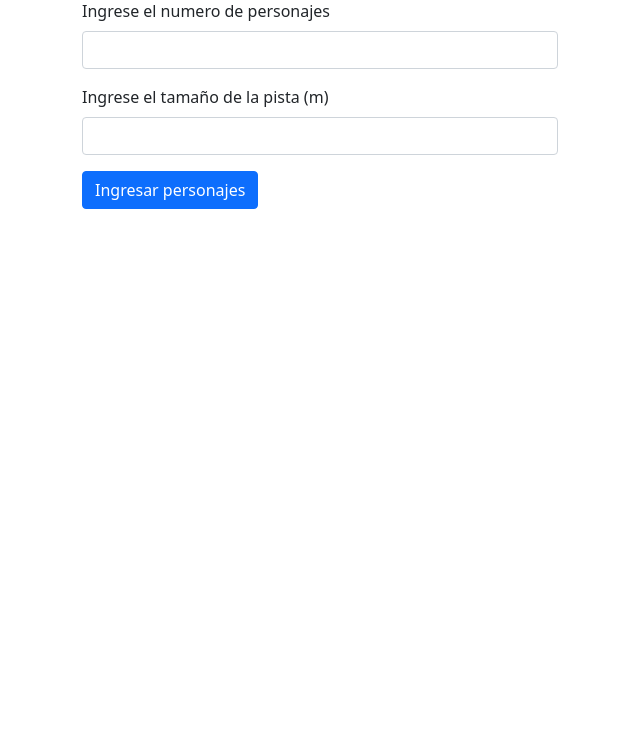
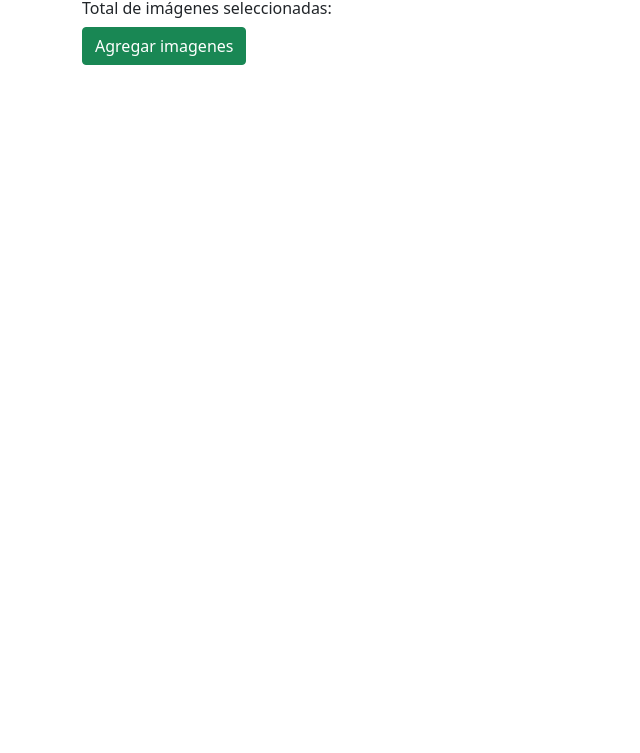
Before and after one commit to xTarantino28/lab10_20200334_20171198_gtics, a website: page index.html in a window 1280 px wide. Shown: the part 47-800 px from the top of the page, without its empty margins (0-640 px from the left). Drawn offline with nearby package versions, Linux system fonts and the light colour scheme.

Commit message:
index del juego

```diff
--- a/index.html
+++ b/index.html
@@ -72,29 +72,17 @@
 
         <main>
             <div class="container">
-                <h2> Juego de personajes movedizos </h2>
+                <h2> El juego de la memoria </h2>
+                <h6 > Total de imágenes seleccionadas: </h6>
+                <div class="" style="width: 600px">
+                    <input type="file" id="subirPersonaje" aria-label="Agregar imágenes" name="file" style="display: none;" required>
+                    <button style="width: auto" class='btn btn-success'>
+                        <label for="subirPersonaje" id="labelarchivo">Agregar imagenes</label>
+                    </button>
+                </div>
 
-                <form action="index.html" id="IngresarPersonajes" method="post">
-                    <div class="mb-3 row" style="width: 600px">
-                        <label class="form-label">Ingrese el numero de personajes</label>
-                        <div class="col-sm-10">
-                            <input type="text" name="inputNroPersonajes" class="form-control" id="inputNroPersonajes" required >
-                        </div>
-                    </div>
-                    <div class="mb-3 row" style="width: 600px">
-                        <label class="form-label">Ingrese el tamaño de la pista (m)</label>
-                        <div class="col-sm-10">
-                            <input type="text" name="inputTamanoPista" class="form-control" id="inputTamanoPista" required>
-                        </div>
-                    </div>
-                    <button type="submit" id="" class="btn btn-primary"> Ingresar personajes</button>
 
-                </form>
-                <div id="InputsError" class="h3"> </div>
-                <div id="InputsCorrect1"> </div>
-
-                <div id="InputsCorrect2" class="row"> </div>
-
+                <div id="cuadricula"> </div>
 
             </div>
         </main>
```
